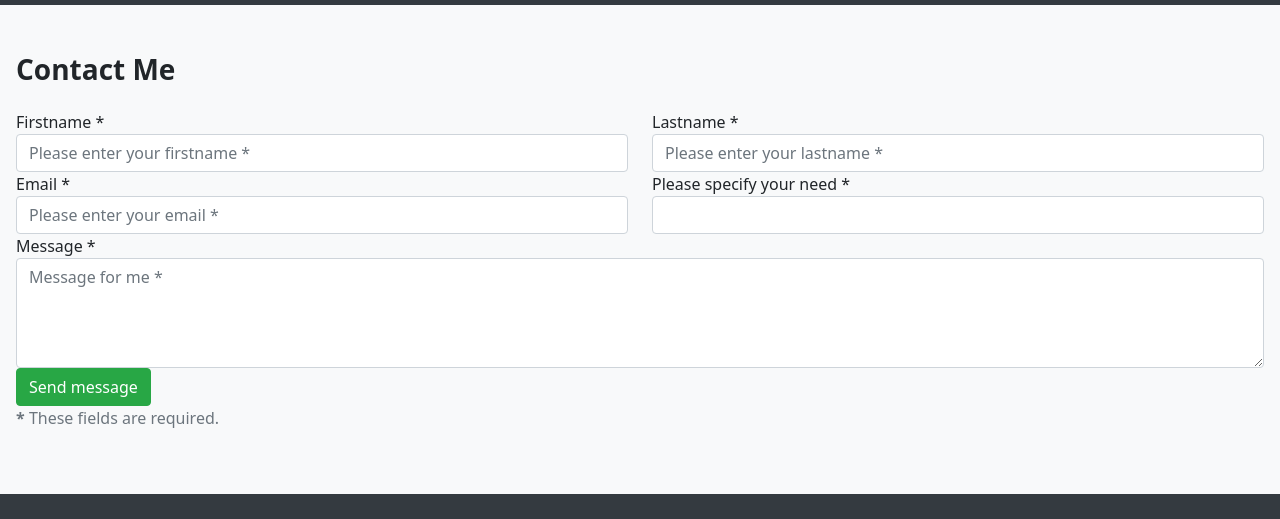
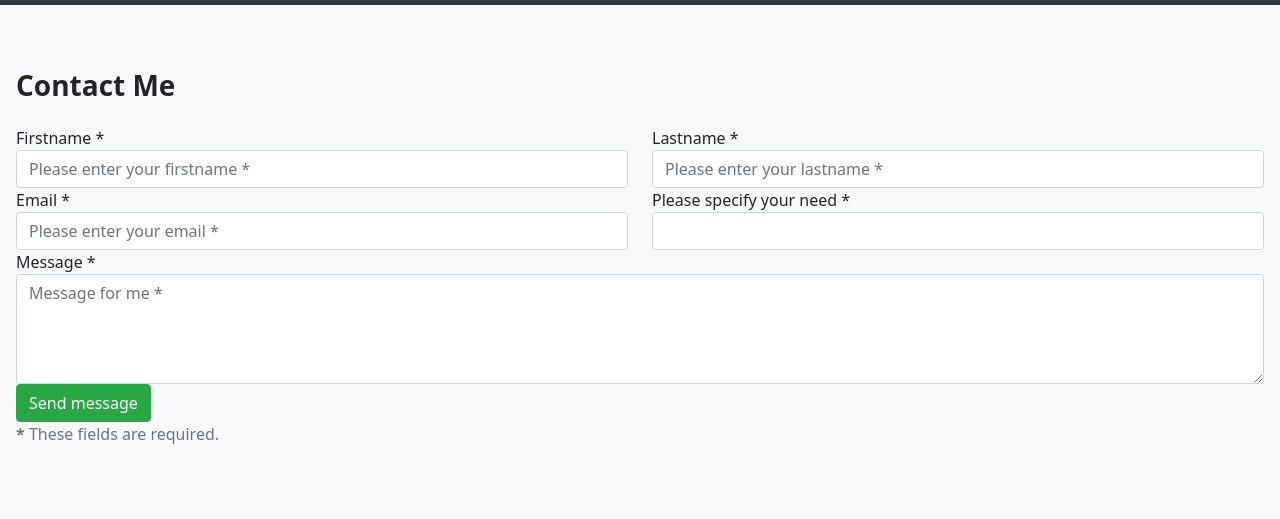
Before and after one commit to fede42/Demo-Reel, a plain HTML site: page contact.html in a window 1280 px wide. Shown: the part 62-581 px from the top of the page. Drawn offline with nearby package versions, Linux system fonts and the light colour scheme.

Commit message:
main sections padding update

```diff
--- a/contact.html
+++ b/contact.html
@@ -41,7 +41,7 @@
     <!--#endregion -->
 
     <!-- #region Main -->
-    <main class="container-fluid mt-5 mb-5">
+    <main class="container-fluid p-3 mt-5 mb-5">
         <h3 class="font-weight-bold text-capitalize mb-4">Contact Me</h3>
         <form id="contact-form" method="post" action="https://formspree.io/f/mzbyrvkn" role="form">
             <div class="messages"></div>
```
Also changed, not shown: projects.html (+1 -1 lines).
